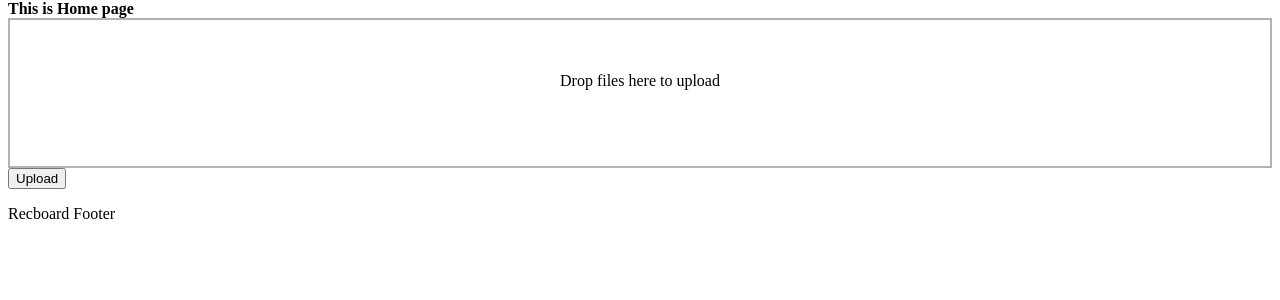
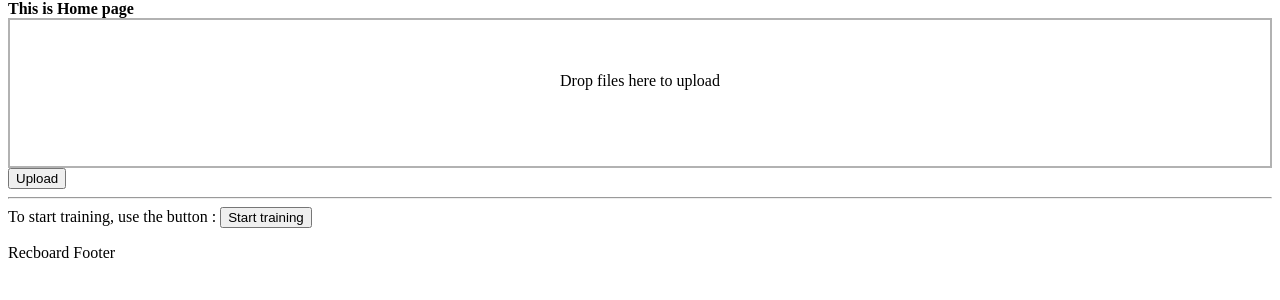
Before and after one commit to mohit-chawla/recboard, a Django app: page /board/home/ in a window 1280 px wide. Shown: the part 26-326 px from the top of the page. Run offline with Django 3.2, Linux system fonts and the light colour scheme; some libraries are stand-ins or nearby versions.

Commit message:
Added a button to ui, changed response to JSON type

```diff
--- a/board/templates/home.html
+++ b/board/templates/home.html
@@ -25,6 +25,14 @@
             <div class="progress-bar progress-bar-primary" role="progressbar" data-dz-uploadprogress>
                 <span class="progress-text"></span>
             </div>
+        </div>
+
+        <div>
+            <hr>
+            To start training, use the button :
+            <button id="start-training">
+                Start training
+            </button>
         </div>
 
         <script src="{% static 'js/dropzone.js' %}"></script>
@@ -77,6 +85,20 @@
                 }
 
             };
+
+            document.getElementById("start-training").onclick = function () {
+                    console.log('hello!');
+                    $.ajax({
+                    url: 'http://127.0.0.1:8000/board/create',
+                    data: {},
+                    dataType: 'json',
+                    success: function (data) {
+                        console.log('In success')
+                        console.log(data)
+                        alert('Done', data)
+                    }
+                });
+                };
         </script>
     </body>
 </html>
--- a/board/views.py
+++ b/board/views.py
@@ -13,6 +13,8 @@ import logging
 
 from .forms import UploadFileForm
 # from .models import UploadFile
+
+from django.http import JsonResponse
 
 logging.getLogger(__name__)
 
@@ -62,8 +64,10 @@ def create(request):
     try:
         generated_model_id = model_controller_obj.model_id
         err = "No err "
-        return HttpResponse(str(generated_model_id + err))
+        # return HttpResponse(str(generated_model_id + err))
+        return JsonResponse({'generated_model_id': generated_model_id, 'err':err})
     except:
         print("Error in getting generated model-id")
         p.terminate() # Force terminate training
-        return HttpResponse("Error in getting generated model-id")
+        # return HttpResponse("Error in getting generated model-id")
+        return JsonResponse({'generated_model_id': '', 'err':'Error in getting generated model-id'})
```
